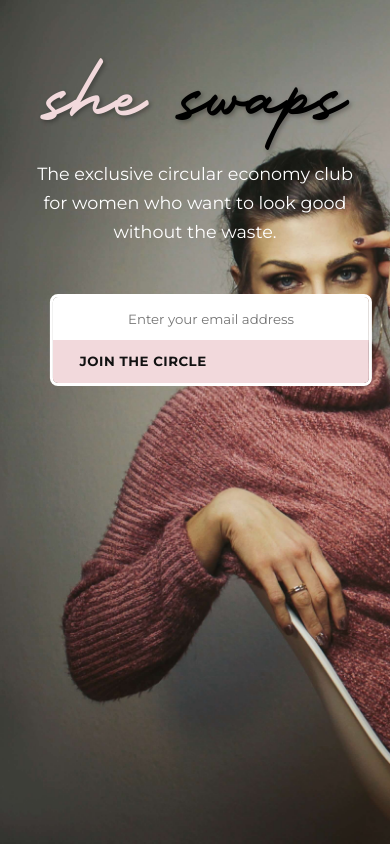
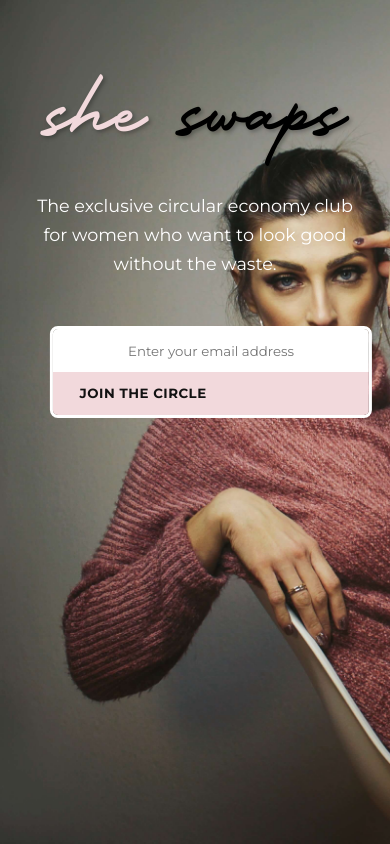
Before and after one commit to funficient/sheswaps-space, a plain HTML site: page index.html in a window 390 px wide. Drawn offline with Linux system fonts and the light colour scheme.

Commit message:
Update style.css

```diff
--- a/style.css
+++ b/style.css
@@ -235,7 +235,7 @@ h2 {
   }
 
   h1 {
-    line-height: 3rem;
+    line-height: 5rem;
   }
 
   .email-subscription-container {
```
